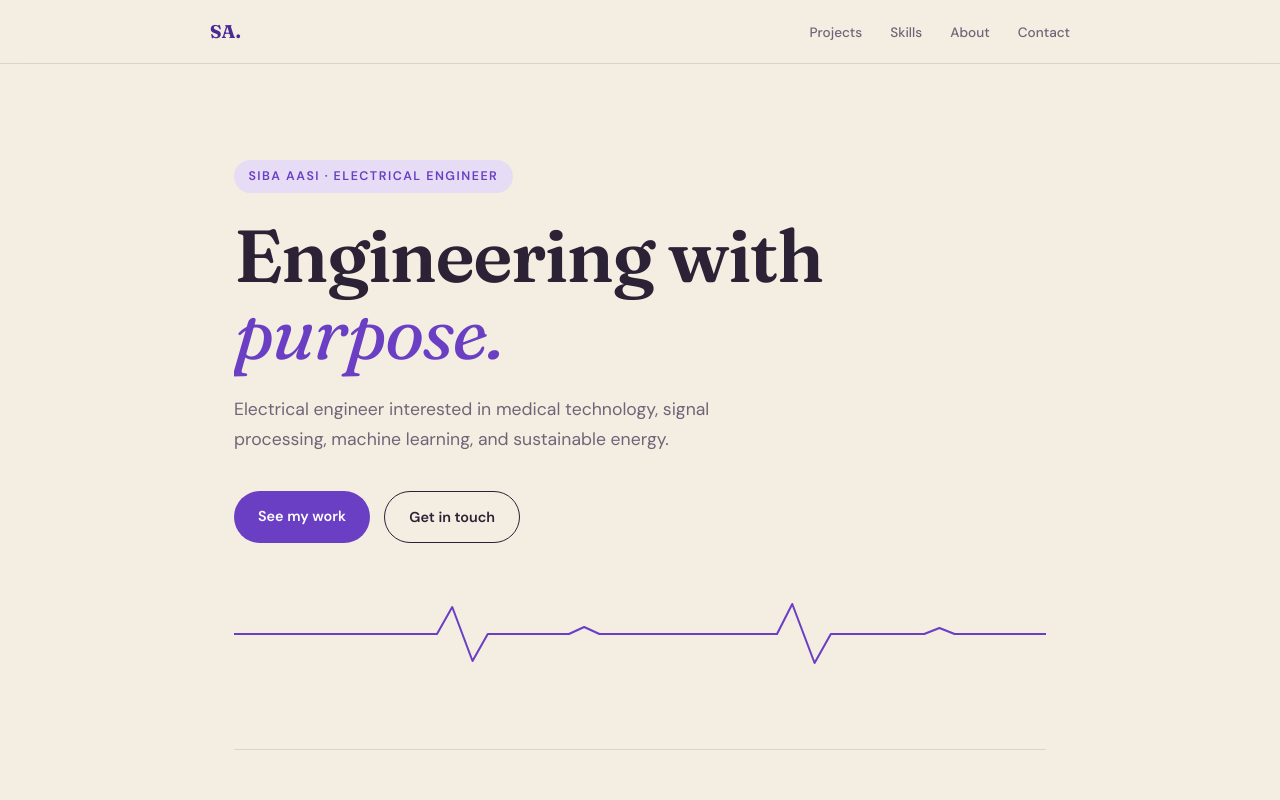
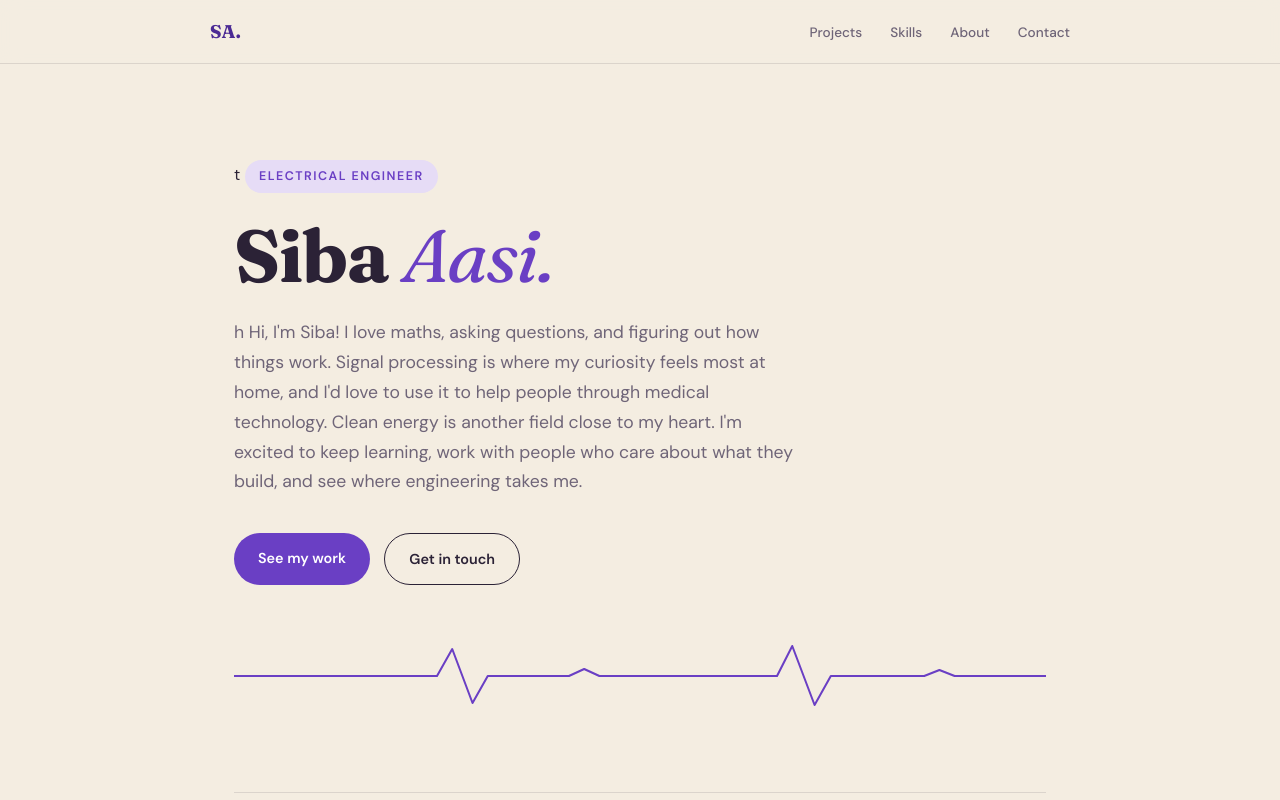
Before and after one commit to sibaaasi/Sibaaasi.github.io, a plain HTML site: page index.html in a window 1280 px wide. Shown: the top 800 px of the page. Drawn offline with Linux system fonts and the light colour scheme.

Commit message:
Update index.html

```diff
--- a/index.html
+++ b/index.html
@@ -541,13 +541,18 @@
 
       <!-- INTRODUCTION -->
       <div class="hero">
-        <span class="eyebrow">Siba Aasi · Electrical Engineer</span>
+        t
 
-        <h1>Engineering with <em>purpose.</em></h1>
-
+        <span class="eyebrow">Electrical Engineer</span>
+        <h1><strong>Siba <em>Aasi.</em></strong></h1>
         <p class="lead">
-          Electrical engineer interested in medical technology, signal
-          processing, machine learning, and sustainable energy.
+          h
+          Hi, I'm Siba! I love maths, asking questions, and figuring out how things
+          work. Signal processing is where my curiosity feels most at home, and
+          I'd love to use it to help people through medical technology. Clean
+          energy is another field close to my heart. I'm excited to keep learning,
+          work with people who care about what they build, and see where
+          engineering takes me.
         </p>
 
         <div class="btns">
```
